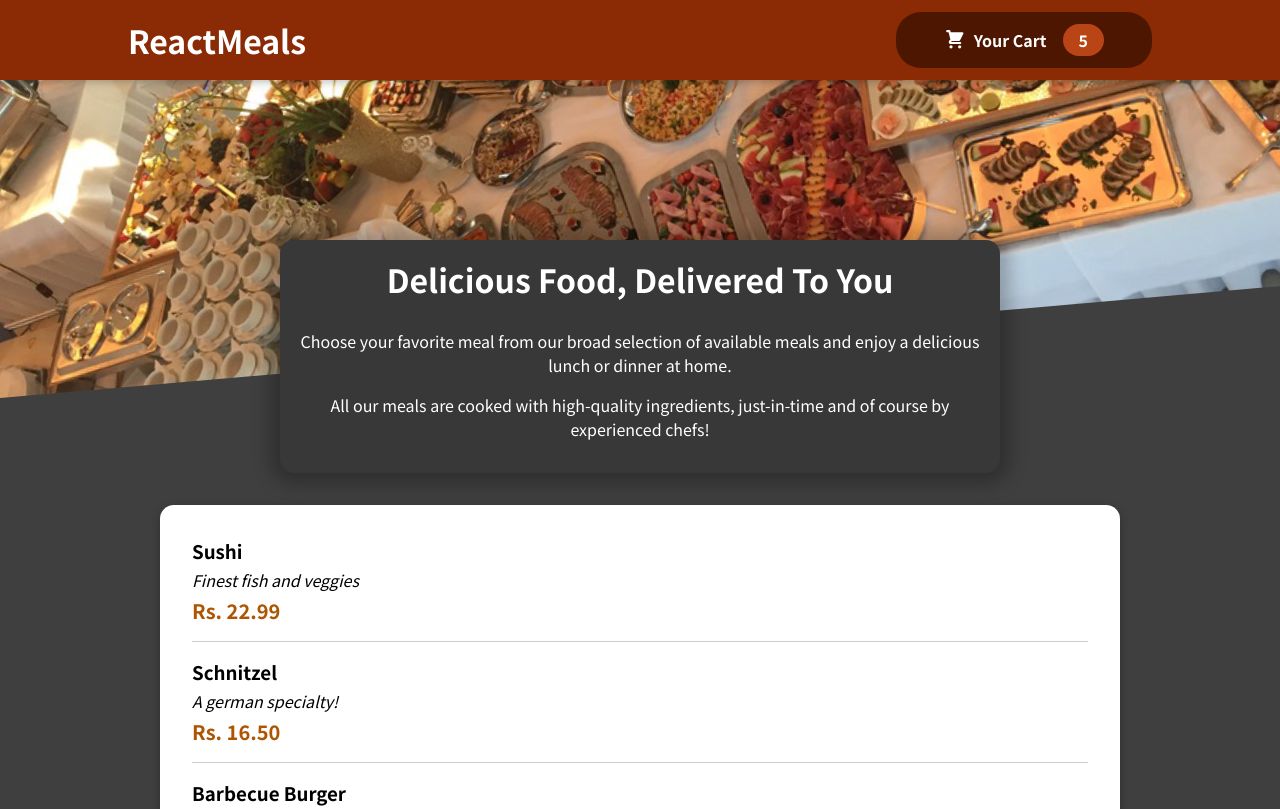
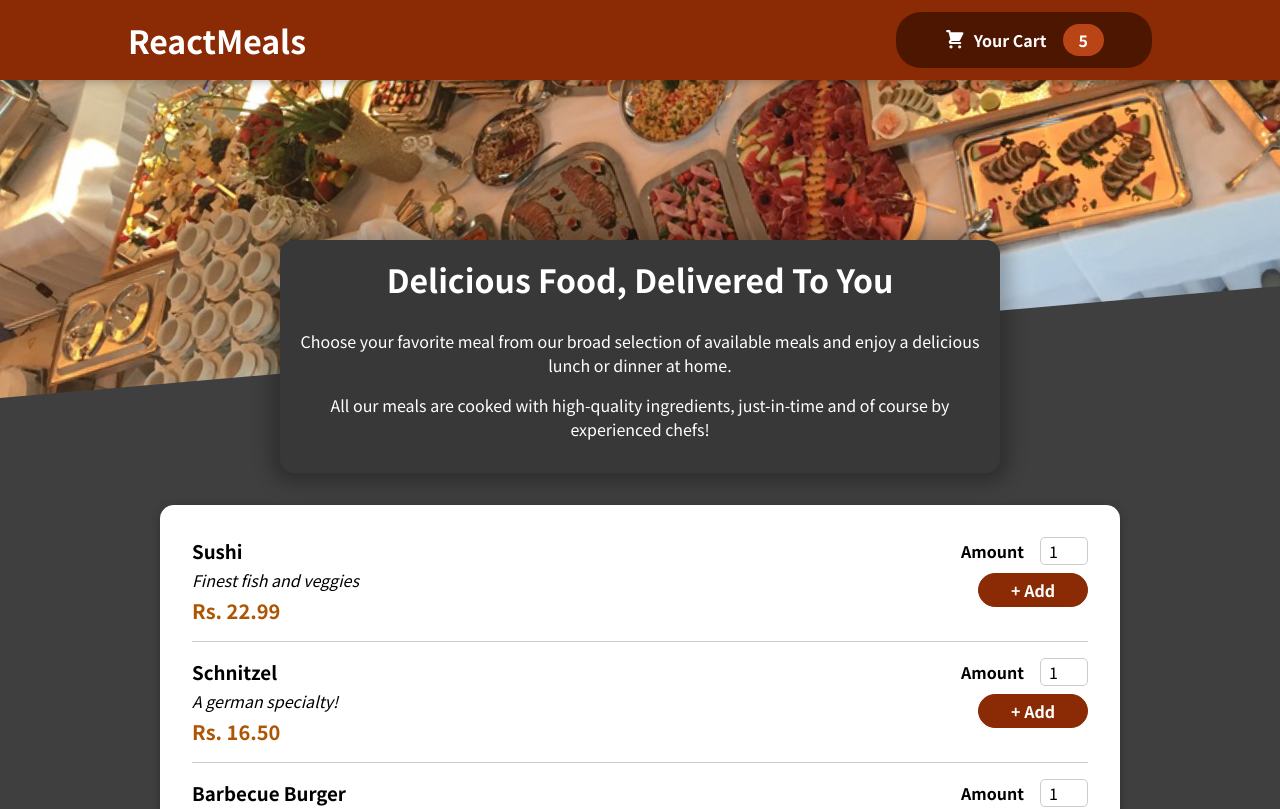
Before and after one commit to Mohit-Monu/restaurant-app, a React (Create React App) app: page / in a window 1280 px wide. Shown: the top 809 px of the page. Built offline with nearby package versions, Linux system fonts and the light colour scheme.

Commit message:
Added a Form

```diff
--- a/src/components/Meals/MealItem/MealItem.js
+++ b/src/components/Meals/MealItem/MealItem.js
@@ -1,4 +1,5 @@
 import classes from "./MealItem.module.css";
+import MealItemForm from "./MealItemForm";
 
 function MealItem(props) {
     const price=`Rs. ${props.price.toFixed(2)}`
@@ -9,7 +10,9 @@ function MealItem(props) {
         <div className={classes.description}>{props.description}</div>
         <div className={classes.price} >{price}</div>
       </div>
-      <div></div>
+      <div>
+        <MealItemForm></MealItemForm>
+      </div>
     </li>
   );
 }
--- /dev/null
+++ b/src/components/Meals/MealItem/MealItemForm.js
@@ -0,0 +1,21 @@
+import Input from "../../UI/Input";
+import classes from "./MealItemForm.module.css";
+function MealItemForm() {
+  return (
+    <form className={classes.form}>
+      <Input
+        label="Amount"
+        input={{
+          id: "amount_" ,
+          type: "number",
+          min: "1",
+          max: "5",
+          step: "1",
+          defaultValue: "1",
+        }}
+      />
+      <button>+ Add</button>
+    </form>
+  );
+}
+export default MealItemForm;
--- /dev/null
+++ b/src/components/Meals/MealItem/MealItemForm.module.css
@@ -0,0 +1,20 @@
+.form {
+    text-align: right;
+  }
+
+  .form button {
+    font: inherit;
+    cursor: pointer;
+    background-color: #8a2b06;
+    border: 1px solid #8a2b06;
+    color: white;
+    padding: 0.25rem 2rem;
+    border-radius: 20px;
+    font-weight: bold;
+  }
+
+  .form button:hover,
+  .form button:active {
+    background-color: #641e03;
+    border-color: #641e03;
+  }
--- /dev/null
+++ b/src/components/UI/Input.js
@@ -0,0 +1,12 @@
+import classes from "./Input.module.css"
+
+function Input(props){
+    return(
+        <div className={classes.input}>
+            <label htmlFor={props.input.id}>{props.label}</label>
+            <input {...props.input}/>
+        </div>
+    )
+
+}
+export default Input
--- /dev/null
+++ b/src/components/UI/Input.module.css
@@ -0,0 +1,18 @@
+.input {
+    display: flex;
+    align-items: center;
+    margin-bottom: 0.5rem;
+  }
+
+  .input label {
+    font-weight: bold;
+    margin-right: 1rem;
+  }
+
+  .input input {
+    width: 3rem;
+    border-radius: 5px;
+    border: 1px solid #ccc;
+    font: inherit;
+    padding-left: 0.5rem;
+  }
```
Also changed, not shown: jhgfds.html (added, +28 -0 lines).
